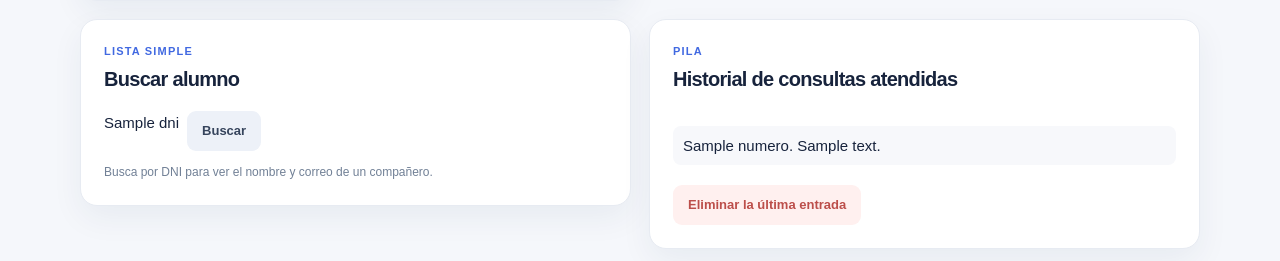
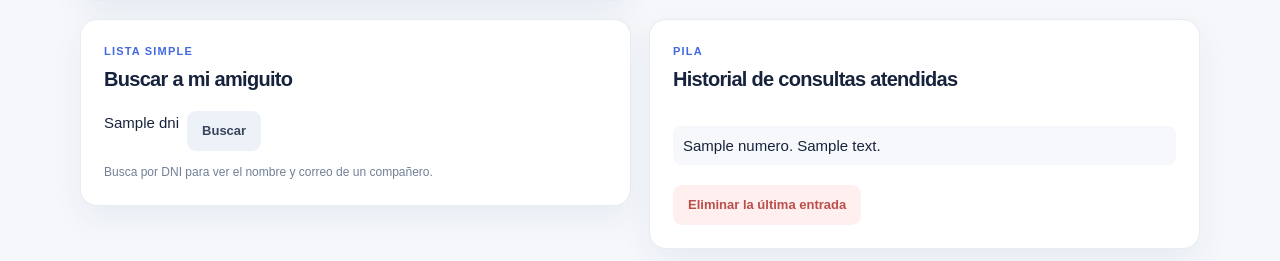
Before and after one commit to Benjamincalderonhumareda/TRABAJO-AEDII, a Django app: template templates/academico/alumno.html in a window 1280 px wide. Shown: the part 611-872 px from the top of the page. Run offline with Django 5.2, Linux system fonts and the light colour scheme; the template is opened without the code that fills it: most values are stand-ins (such as "Sample title", 1, 10 or a date in 2020).

Commit message:
Change heading from 'Buscar alumno' to 'Buscar a mi amiguito'

```diff
--- a/templates/academico/alumno.html
+++ b/templates/academico/alumno.html
@@ -57,7 +57,7 @@
         </form>
       </section>
       <section class="panel">
-        <div class="eyebrow">LISTA SIMPLE</div><h2>Buscar alumno</h2>
+        <div class="eyebrow">LISTA SIMPLE</div><h2>Buscar a mi amiguito</h2>
         <form method="post" class="inline-form">
           {% csrf_token %}<input type="hidden" name="accion" value="buscar_alumno">
           {{ form_dni.dni }}
```
